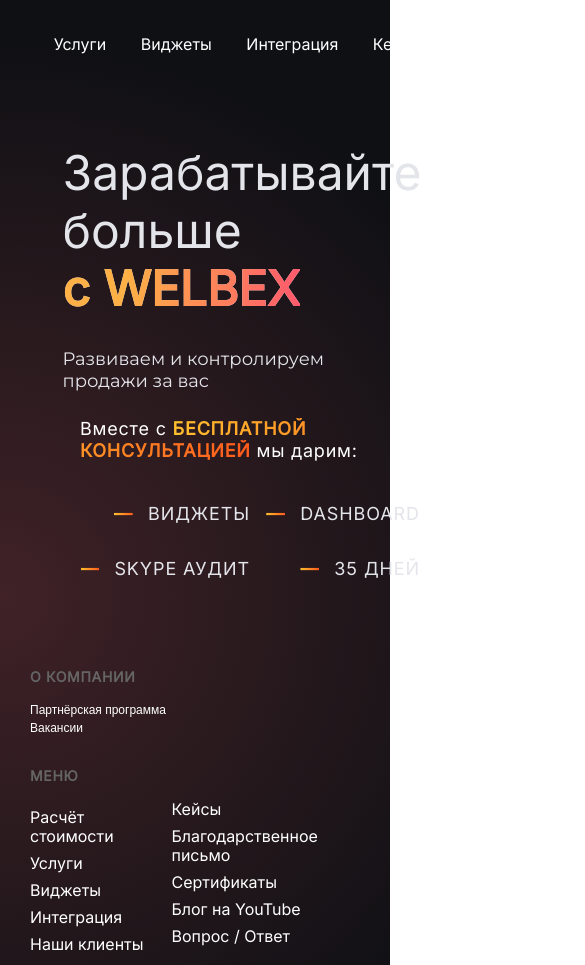
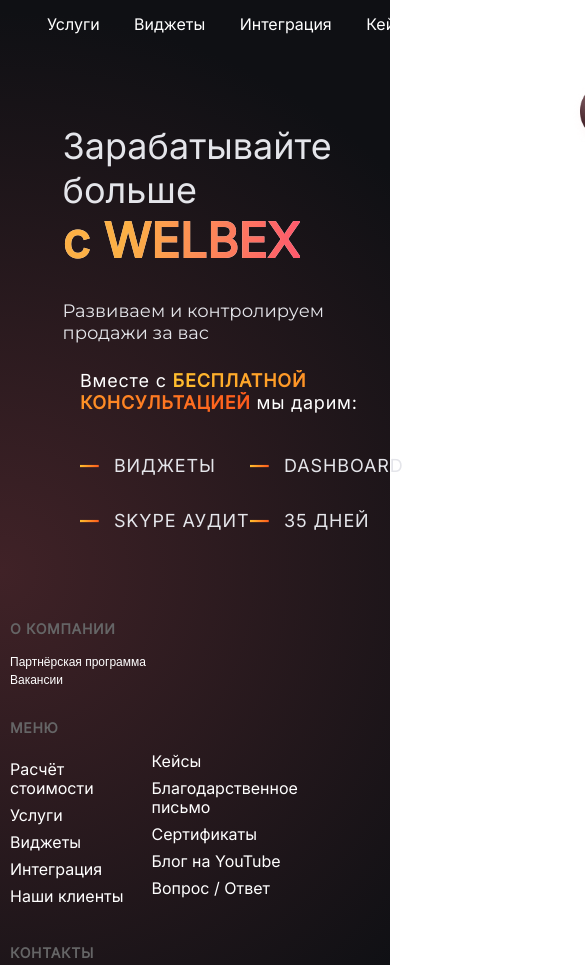
Before and after one commit to YuriiBoltukov/test-layout, a plain HTML site: page index.html in a window 390 px wide. Shown: the top 965 px of the page, 585 px wide, since content can reach past the window. Drawn offline with Linux system fonts and the light colour scheme.

Commit message:
feat: some refactor

```diff
--- a/style.css
+++ b/style.css
@@ -36,6 +36,46 @@
 }
 
 .header {
+	display: flex;
+}
+.header::before {
+	display: block;
+	content: '';
+	position: absolute;
+	width: 60px;
+	height: 60px;
+	top: 5px;
+	left: 860px;
+	background-image: url(./src/purple.png);
+	background-position: center;
+	background-size: cover;
+}
+
+.header::after {
+	display: block;
+	content: '';
+	position: absolute;
+	width: 83px;
+	height: 83px;
+	top: 74px;
+	left: 570px;
+	background-image: url('./src/big_ball.png');
+	background-position: center;
+	background-size: cover;
+}
+button::before {
+	display: block;
+	content: '';
+	position: absolute;
+	width: 40px;
+	height: 40px;
+	top: 18px;
+	left: -275px;
+	background-image: url('./src/small_ball.png');
+	background-position: center;
+	background-size: cover;
+}
+.footer_menu_wrapper {
 	display: flex;
 }
 
@@ -465,4 +505,31 @@
 	button {
 		display: none;
 	}
+	.wrapper {
+		padding: 0 10px;
+	}
+	.title {
+		font-family: 'Inter';
+		font-style: normal;
+		font-weight: 400;
+		font-size: 36px;
+		line-height: 44px;
+	}
+	.title p {
+		font-family: 'Montserrat';
+		font-style: normal;
+		font-weight: 400;
+		font-size: 18px;
+		line-height: 22px;
+	}
+	.main_description {
+		align-items: flex-start;
+	}
+	.main_description_feature_item_title {
+		display: flex;
+		justify-content: flex-start;
+	}
 }
+
+@media (max-width: 385px) {
+}
```
